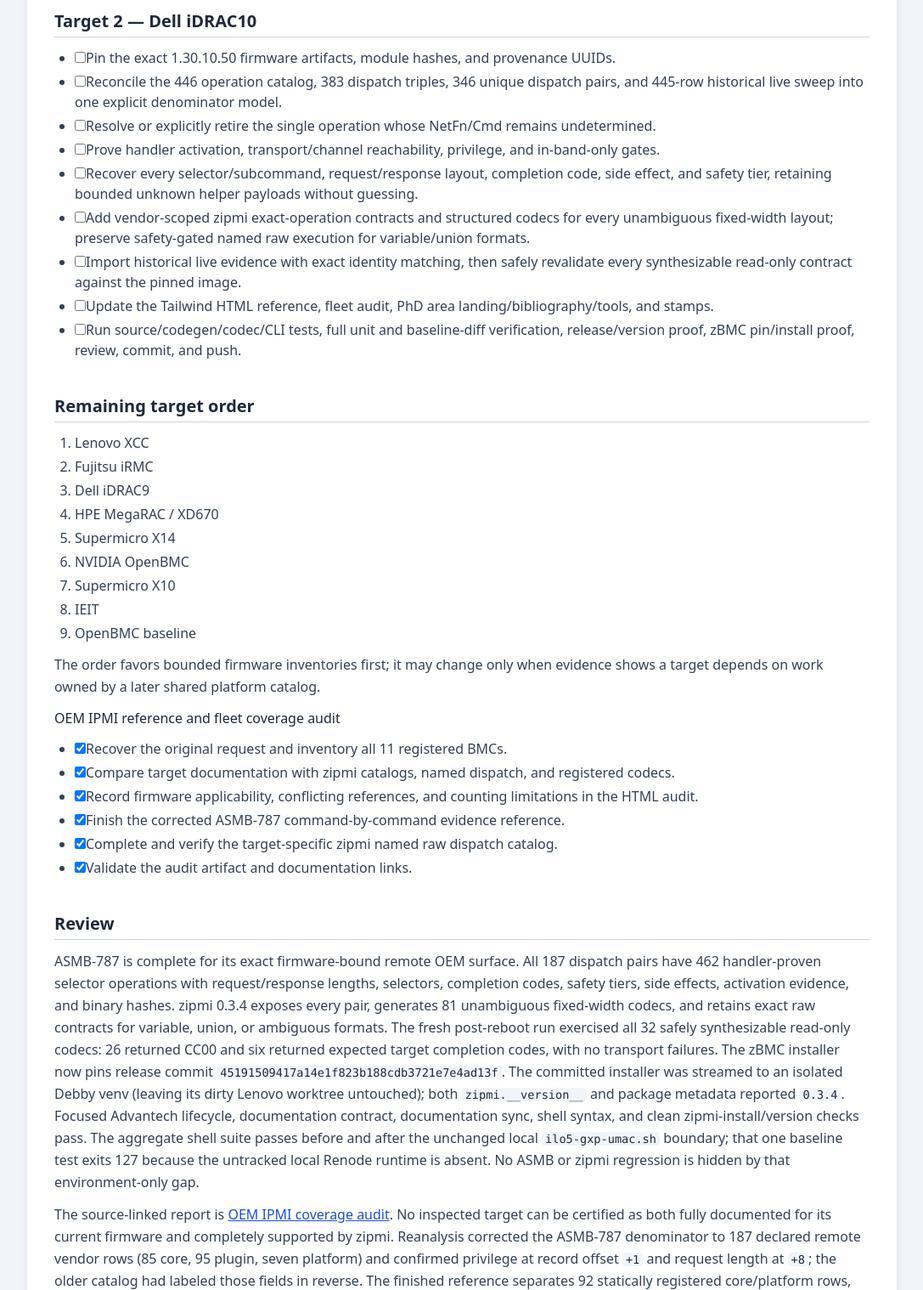
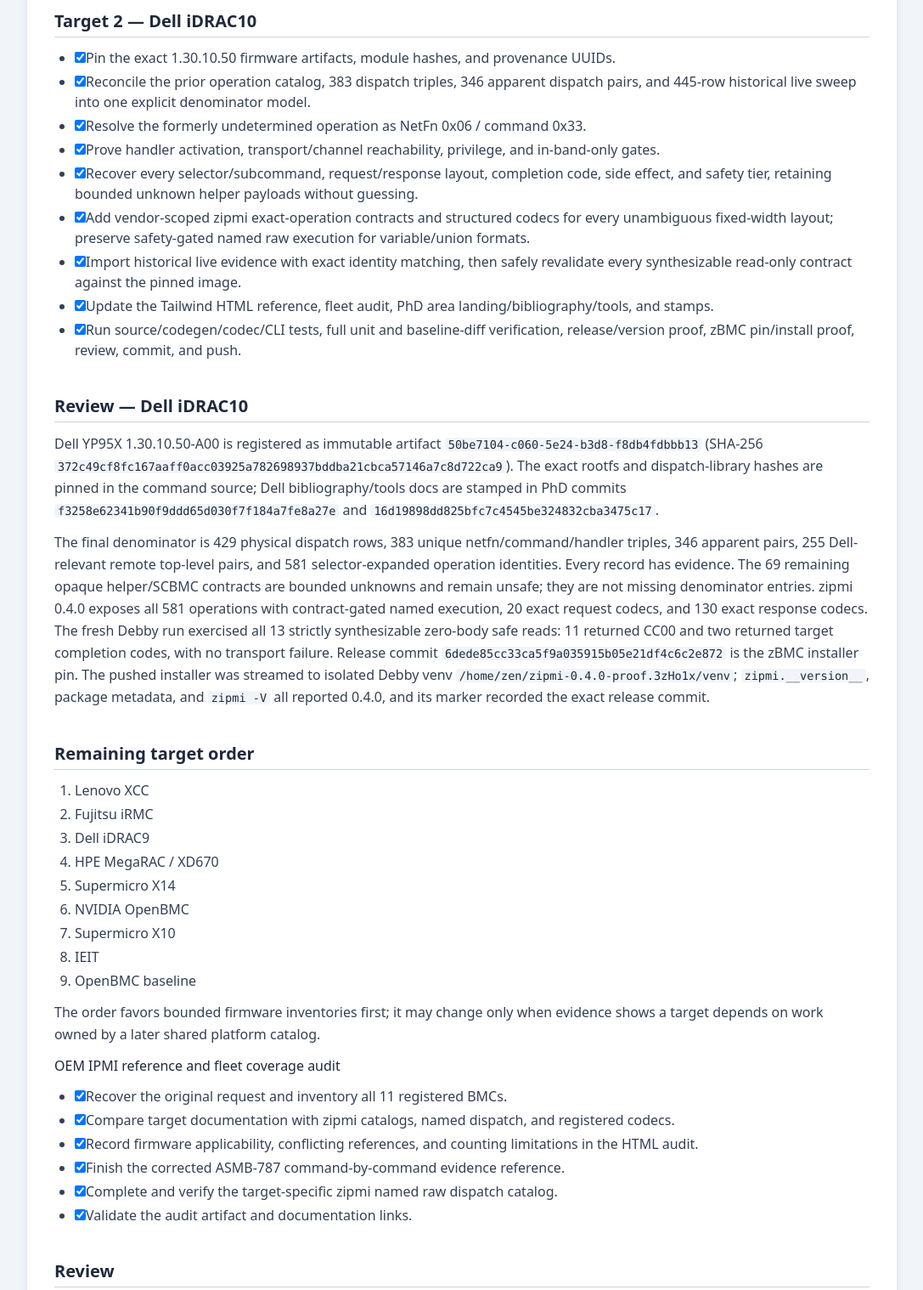
Before and after one commit to zenfish/zbmc, a plain HTML site: page tasks/todo.html in a window 1280 px wide. Shown: the part 660-2178 px from the top of the page at 85% size, without its empty margins (96-1183 px from the left). Drawn offline with nearby package versions, Linux system fonts and the light colour scheme.

Commit message:
docs(idrac10): close completion checklist

```diff
--- a/tasks/todo.html
+++ b/tasks/todo.html
@@ -1,7 +1,7 @@
 <!DOCTYPE html>
 <html lang="en">
 <head>
-<!-- zmd2html:auto source-sha256=f3fd21c967f14157142108405be941f097a1ebb37b76896d35ae04cb2ed391ff body-sha256=332362d50dda93f1d0e1df674db7bab3e90ac4bcc4e61952e074102879245173 -->
+<!-- zmd2html:auto source-sha256=4695e9dbec854d88f7912aadca0a5997790027e3a9edde2dd3827c9ad866ec53 body-sha256=442d962e44d059f25e8dc271b3dc03b7de4fb492a4f9765f0e271466dc9f97da -->
 <meta charset="utf-8" />
 <meta name="viewport" content="width=device-width, initial-scale=1" />
 <title>Goal: complete OEM IPMI documentation and zipmi coverage for the zoo</title>
@@ -84,33 +84,60 @@
 </ul>
 <h2 id="target-2--dell-idrac10">Target 2 — Dell iDRAC10</h2>
 <ul class="task-list">
-<li><label><input type="checkbox" />Pin the exact 1.30.10.50 firmware
-artifacts, module hashes, and provenance UUIDs.</label></li>
-<li><label><input type="checkbox" />Reconcile the 446 operation catalog,
-383 dispatch triples, 346 unique dispatch pairs, and 445-row historical
-live sweep into one explicit denominator model.</label></li>
-<li><label><input type="checkbox" />Resolve or explicitly retire the
-single operation whose NetFn/Cmd remains undetermined.</label></li>
-<li><label><input type="checkbox" />Prove handler activation,
+<li><label><input type="checkbox" checked="" />Pin the exact 1.30.10.50
+firmware artifacts, module hashes, and provenance UUIDs.</label></li>
+<li><label><input type="checkbox" checked="" />Reconcile the prior
+operation catalog, 383 dispatch triples, 346 apparent dispatch pairs,
+and 445-row historical live sweep into one explicit denominator
+model.</label></li>
+<li><label><input type="checkbox" checked="" />Resolve the formerly
+undetermined operation as NetFn 0x06 / command 0x33.</label></li>
+<li><label><input type="checkbox" checked="" />Prove handler activation,
 transport/channel reachability, privilege, and in-band-only
 gates.</label></li>
-<li><label><input type="checkbox" />Recover every selector/subcommand,
-request/response layout, completion code, side effect, and safety tier,
-retaining bounded unknown helper payloads without guessing.</label></li>
-<li><label><input type="checkbox" />Add vendor-scoped zipmi
+<li><label><input type="checkbox" checked="" />Recover every
+selector/subcommand, request/response layout, completion code, side
+effect, and safety tier, retaining bounded unknown helper payloads
+without guessing.</label></li>
+<li><label><input type="checkbox" checked="" />Add vendor-scoped zipmi
 exact-operation contracts and structured codecs for every unambiguous
 fixed-width layout; preserve safety-gated named raw execution for
 variable/union formats.</label></li>
-<li><label><input type="checkbox" />Import historical live evidence with
-exact identity matching, then safely revalidate every synthesizable
-read-only contract against the pinned image.</label></li>
-<li><label><input type="checkbox" />Update the Tailwind HTML reference,
-fleet audit, PhD area landing/bibliography/tools, and
+<li><label><input type="checkbox" checked="" />Import historical live
+evidence with exact identity matching, then safely revalidate every
+synthesizable read-only contract against the pinned image.</label></li>
+<li><label><input type="checkbox" checked="" />Update the Tailwind HTML
+reference, fleet audit, PhD area landing/bibliography/tools, and
 stamps.</label></li>
-<li><label><input type="checkbox" />Run source/codegen/codec/CLI tests,
-full unit and baseline-diff verification, release/version proof, zBMC
-pin/install proof, review, commit, and push.</label></li>
+<li><label><input type="checkbox" checked="" />Run
+source/codegen/codec/CLI tests, full unit and baseline-diff
+verification, release/version proof, zBMC pin/install proof, review,
+commit, and push.</label></li>
 </ul>
+<h2 id="review--dell-idrac10">Review — Dell iDRAC10</h2>
+<p>Dell YP95X 1.30.10.50-A00 is registered as immutable artifact
+<code>50be7104-c060-5e24-b3d8-f8db4fdbbb13</code> (SHA-256
+<code>372c49cf8fc167aaff0acc03925a782698937bddba21cbca57146a7c8d722ca9</code>).
+The exact rootfs and dispatch-library hashes are pinned in the command
+source; Dell bibliography/tools docs are stamped in PhD commits
+<code>f3258e62341b90f9ddd65d030f7f184a7fe8a27e</code> and
+<code>16d19898dd825bfc7c4545be324832cba3475c17</code>.</p>
+<p>The final denominator is 429 physical dispatch rows, 383 unique
+netfn/command/handler triples, 346 apparent pairs, 255 Dell-relevant
+remote top-level pairs, and 581 selector-expanded operation identities.
+Every record has evidence. The 69 remaining opaque helper/SCBMC
+contracts are bounded unknowns and remain unsafe; they are not missing
+denominator entries. zipmi 0.4.0 exposes all 581 operations with
+contract-gated named execution, 20 exact request codecs, and 130 exact
+response codecs. The fresh Debby run exercised all 13 strictly
+synthesizable zero-body safe reads: 11 returned CC00 and two returned
+target completion codes, with no transport failure. Release commit
+<code>6dede85cc33ca5f9a035915b05e21df4c6c2e872</code> is the zBMC
+installer pin. The pushed installer was streamed to isolated Debby venv
+<code>/home/zen/zipmi-0.4.0-proof.3zHo1x/venv</code>;
+<code>zipmi.__version__</code>, package metadata, and
+<code>zipmi -V</code> all reported 0.4.0, and its marker recorded the
+exact release commit.</p>
 <h2 id="remaining-target-order">Remaining target order</h2>
 <ol type="1">
 <li>Lenovo XCC</li>
@@ -153,34 +180,27 @@
 retains exact raw contracts for variable, union, or ambiguous formats.
 The fresh post-reboot run exercised all 32 safely synthesizable
 read-only codecs: 26 returned CC00 and six returned expected target
-completion codes, with no transport failures. The zBMC installer now
-pins release commit
-<code>45191509417a14e1f823b188cdb3721e7e4ad13f</code>. The committed
-installer was streamed to an isolated Debby venv (leaving its dirty
-Lenovo worktree untouched); both <code>zipmi.__version__</code> and
-package metadata reported <code>0.3.4</code>. Focused Advantech
-lifecycle, documentation contract, documentation sync, shell syntax, and
-clean zipmi-install/version checks pass. The aggregate shell suite
-passes before and after the unchanged local
+completion codes, with no transport failures. The ASMB completion proof
+used release commit
+<code>45191509417a14e1f823b188cdb3721e7e4ad13f</code>; the installer has
+since advanced to the iDRAC10-complete zipmi 0.4.0 release. Focused
+Advantech lifecycle, documentation contract, documentation sync, shell
+syntax, and clean zipmi-install/version checks pass. The aggregate shell
+suite passes before and after the unchanged local
 <code>ilo5-gxp-umac.sh</code> boundary; that one baseline test exits 127
 because the untracked local Renode runtime is absent. No ASMB or zipmi
 regression is hidden by that environment-only gap.</p>
 <p>The source-linked report is <a
 href="../docs/oem-ipmi-coverage-audit.html">OEM IPMI coverage audit</a>.
-No inspected target can be certified as both fully documented for its
-current firmware and completely supported by zipmi. Reanalysis corrected
-the ASMB-787 denominator to 187 declared remote vendor rows (85 core, 95
-plugin, seven platform) and confirmed privilege at record offset
-<code>+1</code> and request length at <code>+8</code>; the older catalog
-had labeled those fields in reverse. The finished reference separates 92
-statically registered core/platform rows, 93 plugin rows whose exact
-feature-token and loader/table-merge chain is proved, and two PLDM rows
-skipped because the exact feature token is absent. zipmi provides a
-native 187-command named raw catalog. Exact handler decompilation
-currently adds 68 selector-level operations across 30 pairs, 46
-generated fixed-width codecs, and read-only live evidence from a
-six-service READY exact-image run. Contracts/codecs for the remaining
-157 top-level pairs are still in progress.</p>
+ASMB-787 and iDRAC10 are now certified for their pinned firmware images
+as fully denominator-accounted, documented, and covered by native zipmi
+named execution. The ASMB reference covers 187 declared remote pairs and
+462 selector-expanded operations with 81 fixed-width codecs. The iDRAC10
+reference covers 255 Dell-relevant remote pairs and 581
+selector-expanded operations with 20 request and 130 response codecs.
+Remaining raw-exact entries on both targets are explicit variable,
+union, delegated, or bounded-opaque contracts—not uncounted
+commands.</p>
 <p>Verification: isolated offline imports measured registry names and
 request/response codec classes. The report contains exactly all 11
 tracked box descriptors, and every local source link resolves, including
```
Also changed, not shown: 1 other file.
